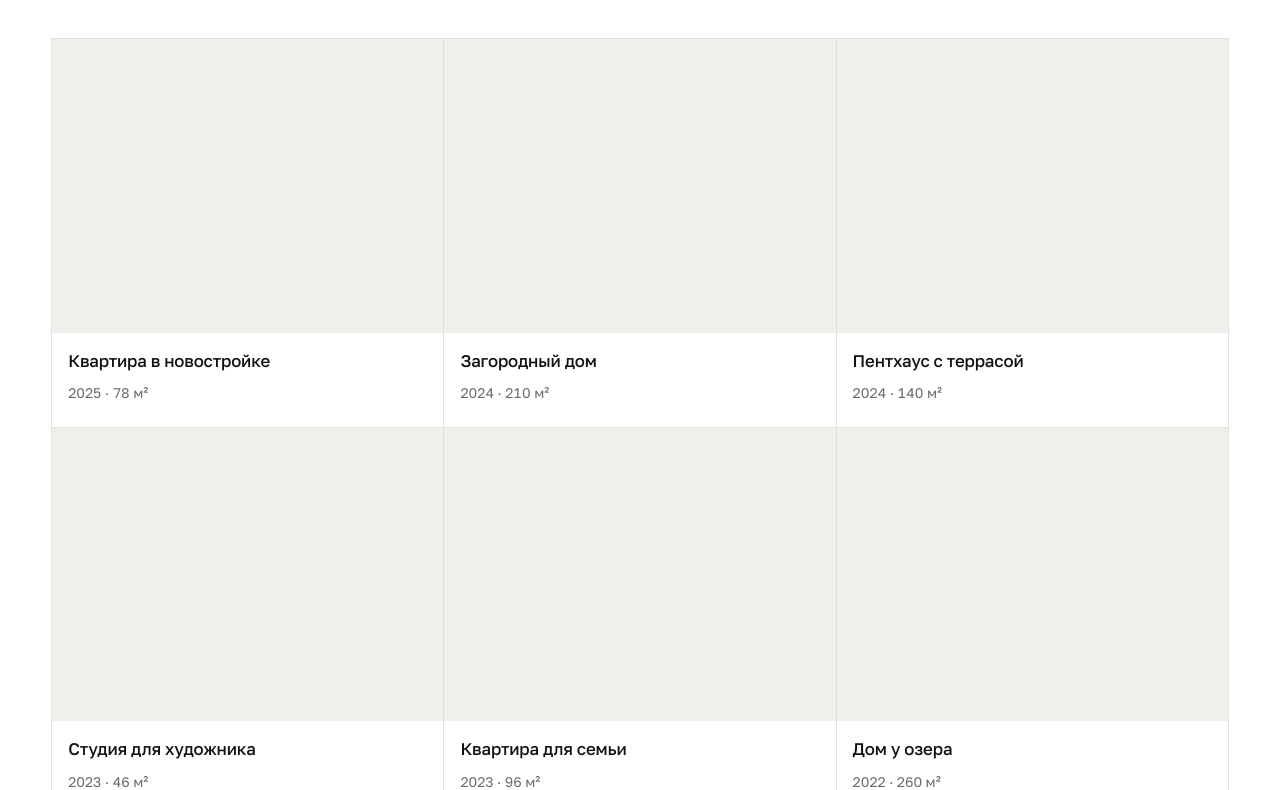
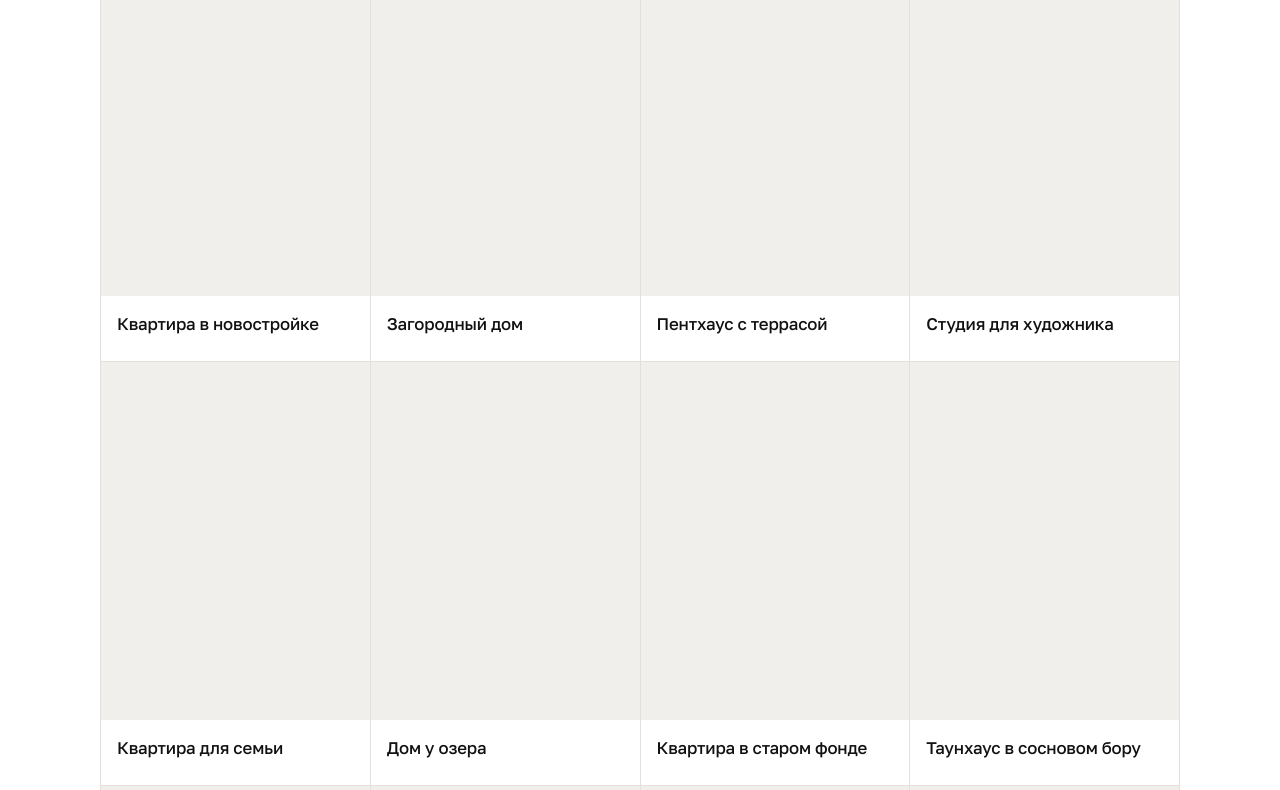
Before and after one commit to sharipovdotnet/albina.design, a website built with Vite: page index.html in a window 1280 px wide. Shown: the part 210-1000 px from the top of the page. Built offline with nearby package versions, Linux system fonts and the light colour scheme.

Commit message:
Правки галереи: 4 колонки, вертикальные ячейки, отступ main 100px
Убран заголовок «Интерьеры» и строка описания проекта, данные расширены до 12
заглушек для замкнутой решётки при 1/2/3/4 колонках. Единственный h1 переехал
в шапку (название студии), чтобы структура заголовков осталась валидной.

```diff
--- a/index.html
+++ b/index.html
@@ -15,12 +15,11 @@
     <a class="skip-link" href="#main">Перейти к содержанию</a>
 
     <header class="site-header">
-      <p class="site-header__name">Albina Design</p>
+      <h1 class="site-header__name">Albina Design</h1>
       <p class="site-header__note">Дизайн интерьеров</p>
     </header>
 
     <main id="main">
-      <h1 class="page-title">Интерьеры</h1>
       <div class="gallery" id="gallery"></div>
     </main>
 
--- a/src/styles/main.css
+++ b/src/styles/main.css
@@ -42,7 +42,6 @@
 
     --text-xs: clamp(0.8125rem, 0.79rem + 0.11vw, 0.875rem);
     --text-base: clamp(0.9375rem, 0.9rem + 0.19vw, 1.0625rem);
-    --text-title: clamp(1.5rem, 1.15rem + 1.6vw, 2.25rem);
 
     --space-2: 0.5rem;
     --space-3: 0.75rem;
@@ -50,6 +49,8 @@
     --space-6: 1.5rem;
 
     --gutter: clamp(1rem, 4vw, 4rem);
+    /* Боковые отступы main: ровно 100px, пока экран не уже ~1250px. */
+    --main-gutter: 100px;
     --line-width: 1px;
 
     --duration: 240ms;
@@ -121,15 +122,7 @@
 
   main {
     padding-block: clamp(2rem, 6vw, 4.5rem) clamp(3rem, 8vw, 6rem);
-    padding-inline: var(--gutter);
-  }
-
-  .page-title {
-    margin-block-end: clamp(1.5rem, 4vw, 3rem);
-    font-size: var(--text-title);
-    font-weight: 500;
-    letter-spacing: -0.02em;
-    text-wrap: balance;
+    padding-inline: min(var(--main-gutter), 8vw);
   }
 
   .site-footer {
@@ -169,6 +162,12 @@
     }
   }
 
+  @media (min-width: 80rem) {
+    .gallery {
+      grid-template-columns: repeat(4, minmax(0, 1fr));
+    }
+  }
+
   .project {
     display: flex;
     flex-direction: column;
@@ -179,7 +178,7 @@
   }
 
   .project__media {
-    aspect-ratio: 4 / 3;
+    aspect-ratio: 3 / 4;
     overflow: hidden;
     background: var(--media-empty);
   }
@@ -224,13 +223,6 @@
     transform: scaleX(1);
   }
 
-  .project__meta {
-    margin-block-start: var(--space-2);
-    font-size: var(--text-xs);
-    font-variant-numeric: tabular-nums;
-    color: var(--ink-muted);
-  }
-
   @keyframes project-reveal {
     from {
       opacity: 0;
--- a/src/ts/data/projects.ts
+++ b/src/ts/data/projects.ts
@@ -2,8 +2,6 @@ export interface Project {
   /** Идентификатор: якорь карточки и имя папки с фотографиями. */
   readonly slug: string;
   readonly title: string;
-  /** Строка под названием: год и площадь. */
-  readonly meta: string;
   /**
    * Путь к обложке от корня сайта, например
    * `/images/projects/kvartira-v-novostroyke/cover.jpg`.
@@ -13,40 +11,16 @@ export interface Project {
 }
 
 export const projects: readonly Project[] = [
-  {
-    slug: 'kvartira-v-novostroyke',
-    title: 'Квартира в новостройке',
-    meta: '2025 · 78 м²',
-    cover: null,
-  },
-  {
-    slug: 'zagorodnyy-dom',
-    title: 'Загородный дом',
-    meta: '2024 · 210 м²',
-    cover: null,
-  },
-  {
-    slug: 'penthaus-s-terrasoy',
-    title: 'Пентхаус с террасой',
-    meta: '2024 · 140 м²',
-    cover: null,
-  },
-  {
-    slug: 'studiya-dlya-hudozhnika',
-    title: 'Студия для художника',
-    meta: '2023 · 46 м²',
-    cover: null,
-  },
-  {
-    slug: 'kvartira-dlya-semi',
-    title: 'Квартира для семьи',
-    meta: '2023 · 96 м²',
-    cover: null,
-  },
-  {
-    slug: 'dom-u-ozera',
-    title: 'Дом у озера',
-    meta: '2022 · 260 м²',
-    cover: null,
-  },
+  { slug: 'kvartira-v-novostroyke', title: 'Квартира в новостройке', cover: null },
+  { slug: 'zagorodnyy-dom', title: 'Загородный дом', cover: null },
+  { slug: 'penthaus-s-terrasoy', title: 'Пентхаус с террасой', cover: null },
+  { slug: 'studiya-dlya-hudozhnika', title: 'Студия для художника', cover: null },
+  { slug: 'kvartira-dlya-semi', title: 'Квартира для семьи', cover: null },
+  { slug: 'dom-u-ozera', title: 'Дом у озера', cover: null },
+  { slug: 'kvartira-v-starom-fonde', title: 'Квартира в старом фонде', cover: null },
+  { slug: 'townhaus-v-sosnovom-boru', title: 'Таунхаус в сосновом бору', cover: null },
+  { slug: 'kuhnya-gostinaya', title: 'Кухня-гостиная', cover: null },
+  { slug: 'kvartira-dlya-dvoih', title: 'Квартира для двоих', cover: null },
+  { slug: 'dacha-dlya-vyhodnyh', title: 'Дача для выходных', cover: null },
+  { slug: 'mansarda-s-panoramnymi-oknami', title: 'Мансарда с панорамными окнами', cover: null },
 ];
--- a/src/ts/gallery.ts
+++ b/src/ts/gallery.ts
@@ -29,10 +29,10 @@ function createMedia(project: Project, index: number): HTMLElement {
   const image = document.createElement('img');
   image.src = project.cover;
   image.alt = `Интерьер: ${project.title}`;
-  // Обложки по конвенции 4:3 (см. public/images/projects/README.md), поэтому атрибуты
+  // Обложки по конвенции 3:4 (см. public/images/projects/README.md), поэтому атрибуты
   // размеров совпадают с aspect-ratio ячейки и разметка не «прыгает» при загрузке.
-  image.width = 1600;
-  image.height = 1200;
+  image.width = 1200;
+  image.height = 1600;
   image.loading = index < EAGER_COUNT ? 'eager' : 'lazy';
   image.decoding = 'async';
   media.append(image);
@@ -48,11 +48,7 @@ function createCaption(project: Project): HTMLElement {
   title.className = 'project__title';
   title.textContent = project.title;
 
-  const meta = document.createElement('p');
-  meta.className = 'project__meta';
-  meta.textContent = project.meta;
-
-  caption.append(title, meta);
+  caption.append(title);
 
   return caption;
 }
```
Also changed, not shown: README.md, public/images/projects/README.md.
